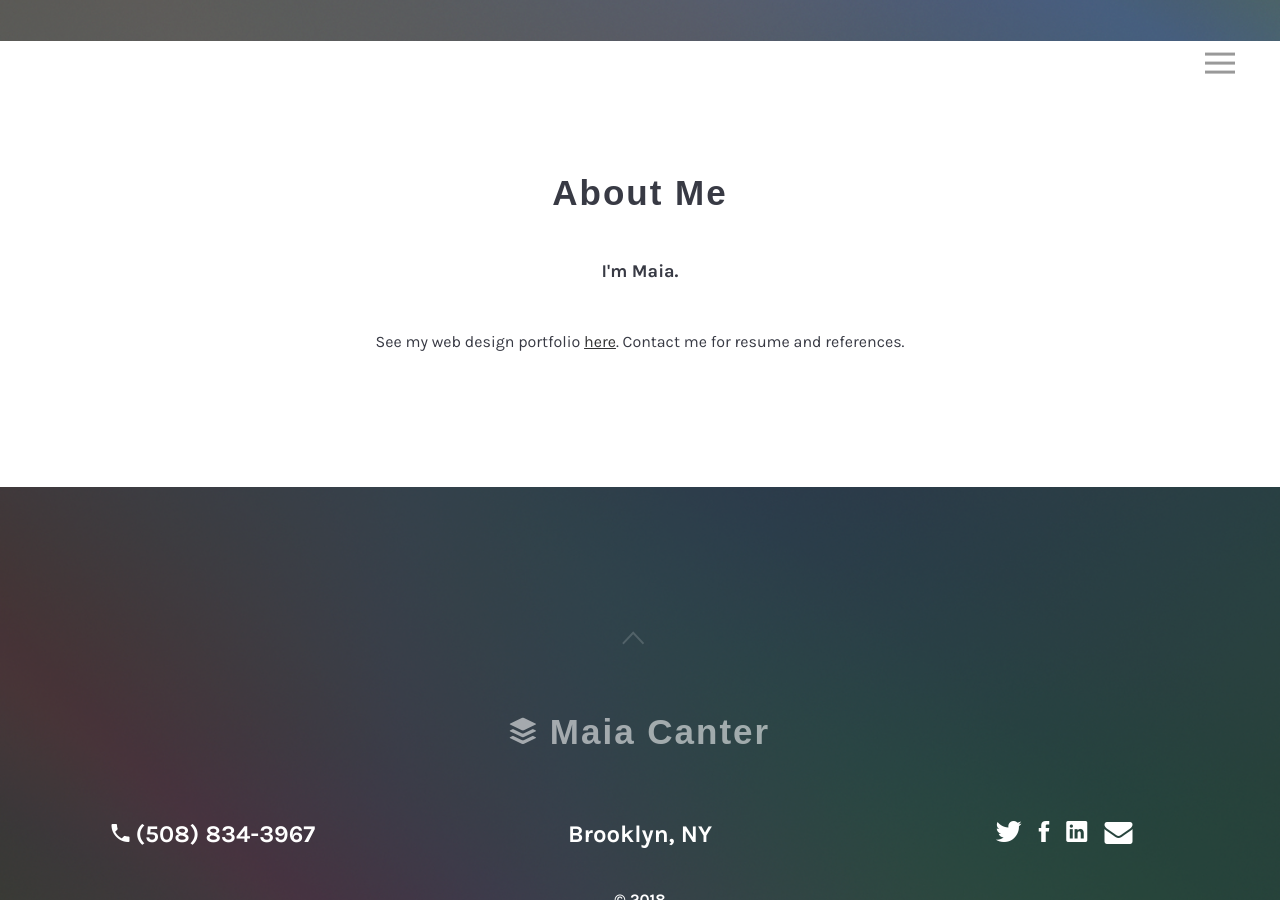
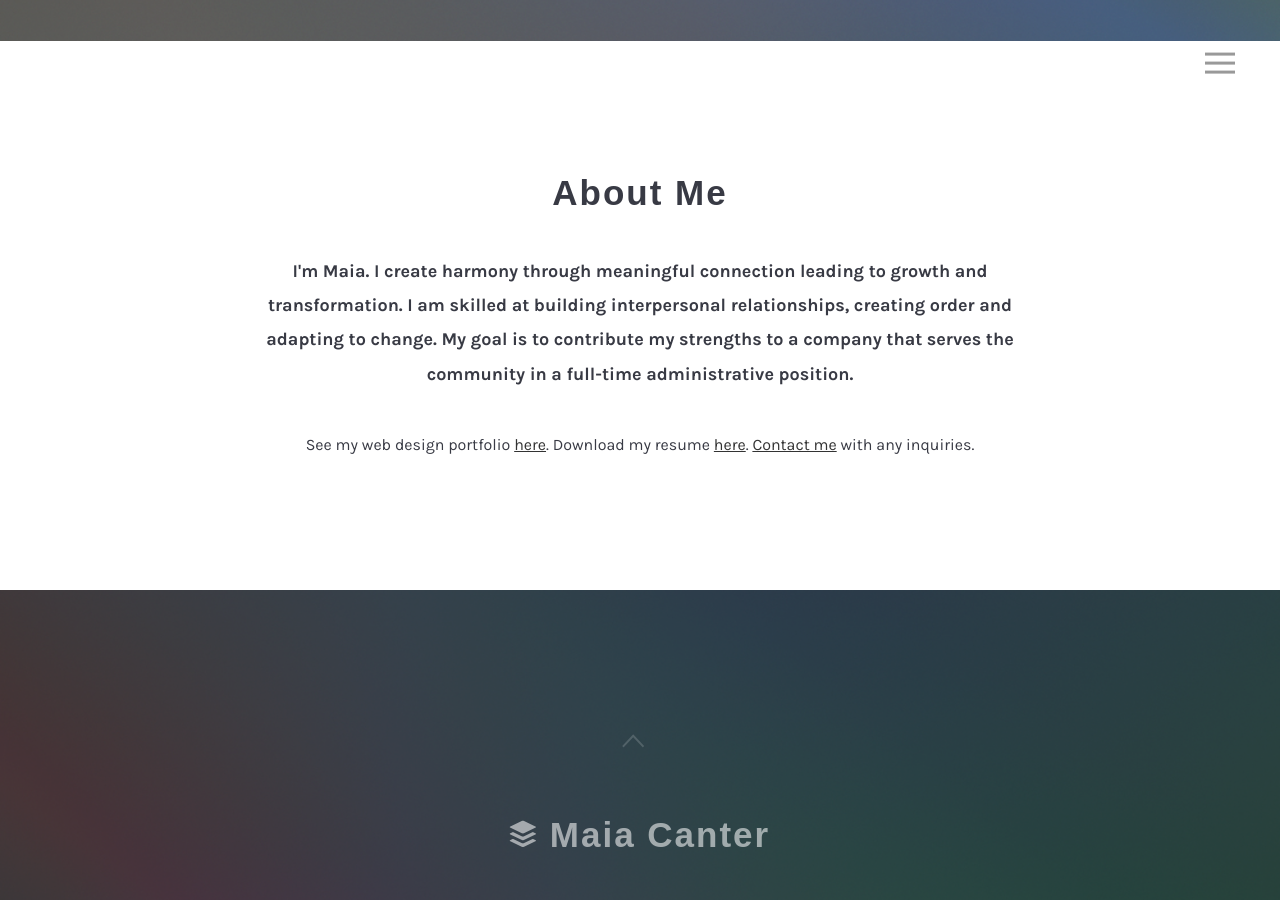
Before and after one commit to maiaflow/maiacanter, a Jekyll site: the page built from index.html, in a window 1280 px wide and 900 px high, scrolled down 859 px. Built offline with Jekyll 4.4.1, drawn with Linux system fonts in a browser that asks for light colours; nearby versions of some CDN libraries; some web fonts are replaced.

Commit message:
resume and bio add

```diff
--- a/_layouts/default.html
+++ b/_layouts/default.html
@@ -53,8 +53,7 @@
             <a href="/portfolio#portfolio"><i class="icon ion-ios-monitor-outline size-38"></i> PORTFOLIO</a>
         </li>
         <li class="sidebar-brand">
-            <a href=""><i class="fa fa-file-text"></i> RESUME</a>
-            Coming Soon
+            <a href="/resume_maiacanter.pdf"><i class="fa fa-file-text"></i> RESUME</a>
         </li>
 
     </ul>
--- a/index.html
+++ b/index.html
@@ -4,8 +4,8 @@ layout: default
 
 <h2 id="about">About Me</h2>
 <p class="lead">
-    I'm Maia.
+    I'm Maia. I create harmony through meaningful connection leading to growth and transformation. I am skilled at building interpersonal relationships, creating order and adapting to change. My goal is to contribute my strengths to a company that serves the community in a full-time administrative position.
 </p>
 <p>
-    See my web design portfolio <a href="/portfolio#portfolio">here</a>. Contact me for resume and references.
+    See my web design portfolio <a href="/portfolio#portfolio">here</a>. Download my resume <a href="/resume_maiacanter.pdf">here</a>. <a href="mailto:maiacanter@gmail.com">Contact me</a> with any inquiries.
 </p>
```
Also changed, not shown: 1 other file.
